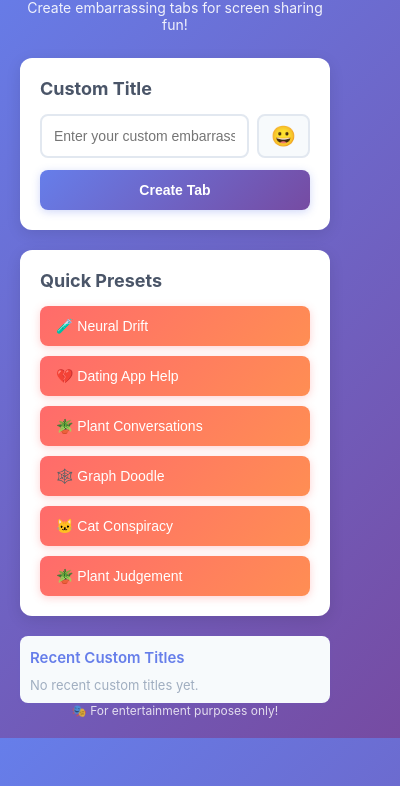
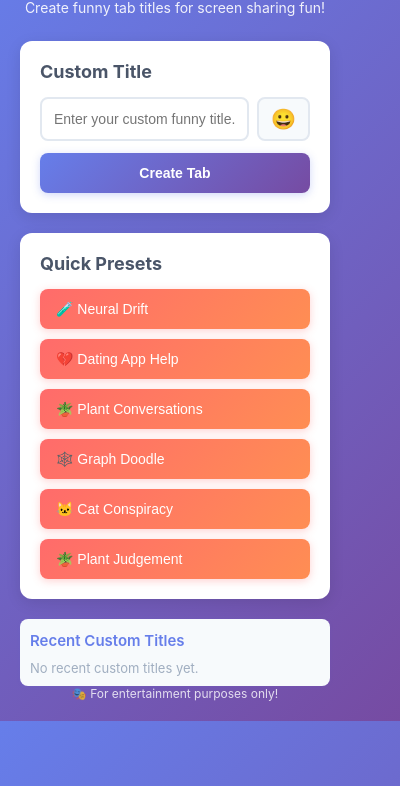
Before and after one commit to snirye/fake-tab, a browser extension: page src/popup/popup.html in a window 400 px wide. Shown: the part 58-844 px from the top of the page. Drawn offline with Linux system fonts and the light colour scheme.

Commit message:
Rename extension and update descriptions to reflect "Funny Tab Titles"

```diff
--- a/src/popup/popup.html
+++ b/src/popup/popup.html
@@ -9,8 +9,8 @@
 <body>
     <div class="container">
         <div class="header">
-            <h1>🫣 Fake Tab</h1>
-            <p>Create embarrassing tabs for screen sharing fun!</p>
+            <h1>🎭 Fake Tab</h1>
+            <p>Create funny tab titles for screen sharing fun!</p>
         </div>
 
 
@@ -18,7 +18,7 @@
             <h2>Custom Title</h2>
             <div class="input-group">
                 <div class="title-emoji-row">
-                    <input type="text" id="customTitle" placeholder="Enter your custom embarrassing title..." maxlength="100">
+                    <input type="text" id="customTitle" placeholder="Enter your custom funny title..." maxlength="100">
                     <button type="button" id="emojiPicker" class="emoji-picker-btn" title="Choose emoji favicon">😀</button>
                 </div>
                 <button id="createCustomTab">Create Tab</button>
--- a/src/popup/presets.js
+++ b/src/popup/presets.js
@@ -1,4 +1,4 @@
-// Embarrassing tab title presets for Fake Tab extension
+// Funny tab title presets for Fake Tab extension
 window.TAB_PRESETS = [
   { emoji: '🧪', label: 'Neural Drift', title: 'Neural Net Daydreams' },
   { emoji: '💔', label: 'Dating App Help', title: 'Eat Wood, Its Good!' },
```
Also changed, not shown: README.md, src/manifest.json.
